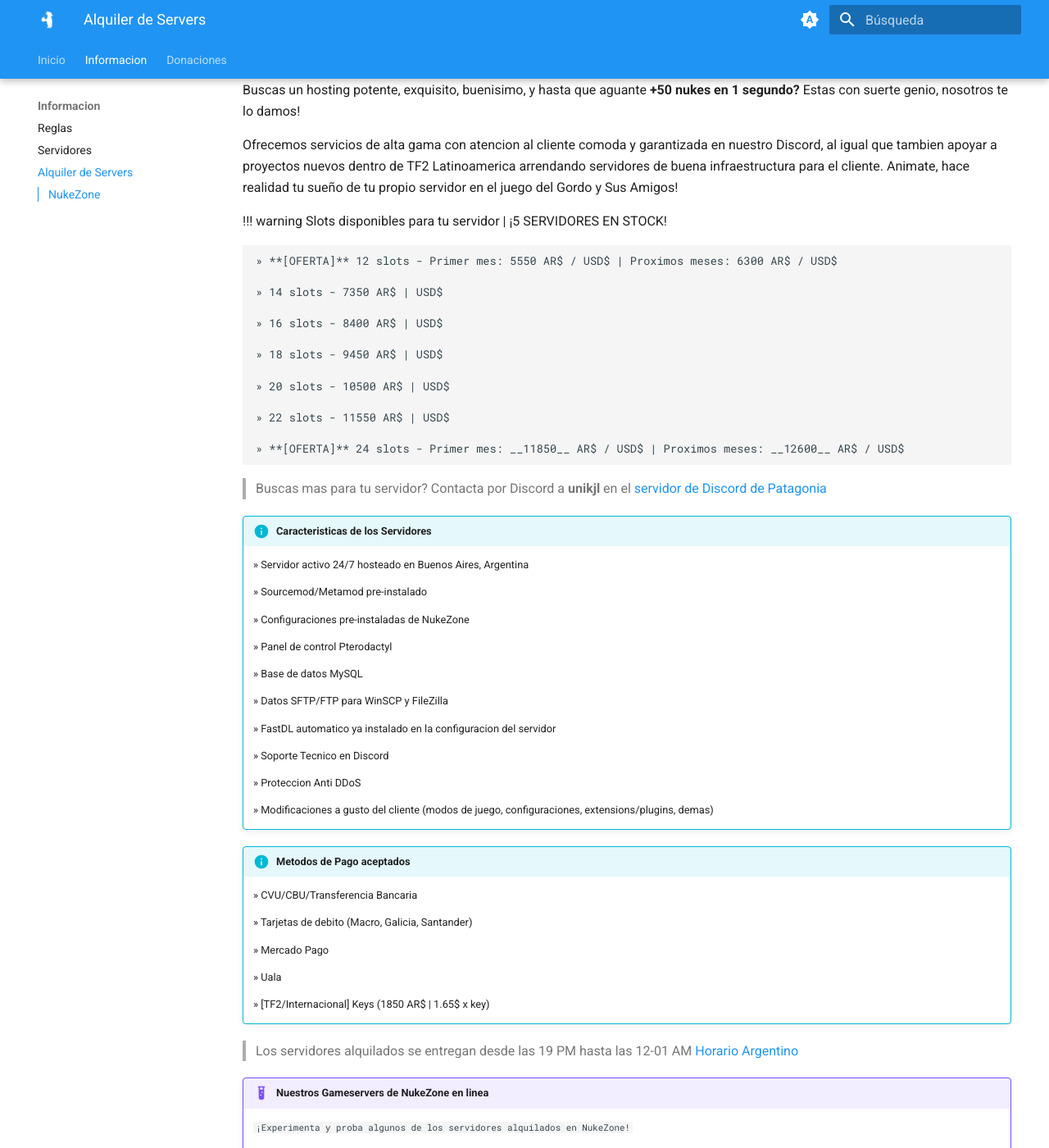
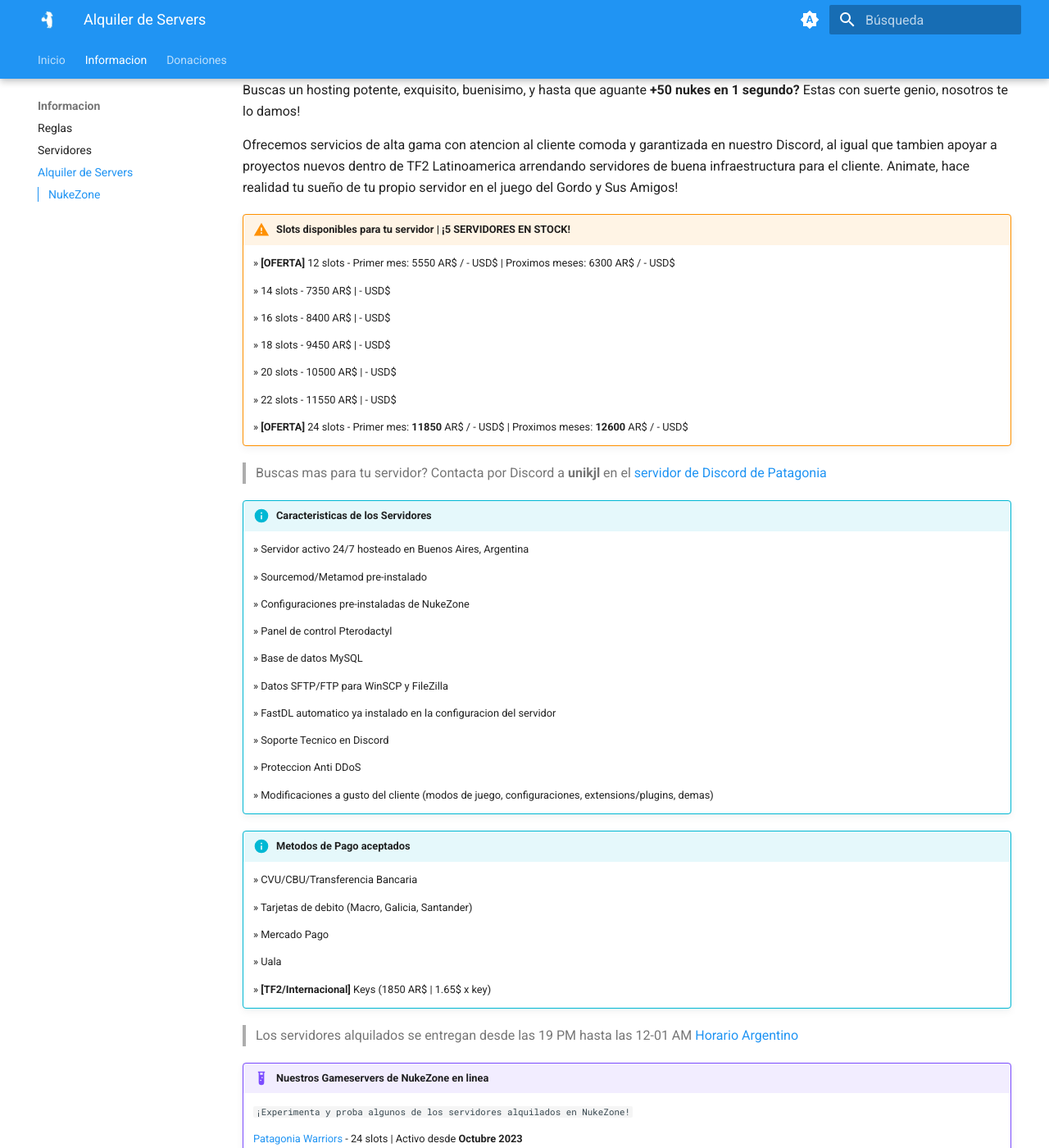
Before and after one commit to patagoniawarriors/docs, an MkDocs documentation site: the page built from docs/info/hosting.md, in a window 1280 px wide and 1400 px high, scrolled down 263 px. Shown: the whole window at 82% size. Built offline with MkDocs 1.6.1 and Material for MkDocs 9.7.7, drawn with Linux system fonts in a browser that asks for light colours.

Commit message:
Update hosting.md

```diff
--- a/docs/info/hosting.md
+++ b/docs/info/hosting.md
@@ -5,21 +5,21 @@ Buscas un hosting potente, exquisito, buenisimo, y hasta que aguante **+50 nukes
 
 Ofrecemos servicios de alta gama con atencion al cliente comoda y garantizada en nuestro Discord, al igual que tambien apoyar a proyectos nuevos dentro de TF2 Latinoamerica arrendando servidores de buena infraestructura para el cliente. Animate, hace realidad tu sueño de tu propio servidor en el juego del Gordo y Sus Amigos!
 
-!!! warning Slots disponibles para tu servidor | ¡5 SERVIDORES EN STOCK!
+!!! warning "Slots disponibles para tu servidor | ¡5 SERVIDORES EN STOCK!"
 
-	» **[OFERTA]** 12 slots - Primer mes: 5550 AR$ / USD$ | Proximos meses: 6300 AR$ / USD$
+	» **[OFERTA]** 12 slots - Primer mes: 5550 AR$ / - USD$ | Proximos meses: 6300 AR$ / - USD$
 
-	» 14 slots - 7350 AR$ | USD$
+	» 14 slots - 7350 AR$ | - USD$
 
-	» 16 slots - 8400 AR$ | USD$
+	» 16 slots - 8400 AR$ | - USD$
 
-	» 18 slots - 9450 AR$ | USD$
+	» 18 slots - 9450 AR$ | - USD$
 
-	» 20 slots - 10500 AR$ | USD$
+	» 20 slots - 10500 AR$ | - USD$
 
-	» 22 slots - 11550 AR$ | USD$
+	» 22 slots - 11550 AR$ | - USD$
 
-	» **[OFERTA]** 24 slots - Primer mes: __11850__ AR$ / USD$ | Proximos meses: __12600__ AR$ / USD$
+	» **[OFERTA]** 24 slots - Primer mes: __11850__ AR$ / - USD$ | Proximos meses: __12600__ AR$ / - USD$
 
 
 > Buscas mas para tu servidor? Contacta por Discord a **unikjl** en el [servidor de Discord de Patagonia](https://discord.gg/WPJuTwwCTD)
@@ -57,7 +57,7 @@ Ofrecemos servicios de alta gama con atencion al cliente comoda y garantizada en
 
 	» Uala
 
-	» [TF2/Internacional] Keys (1850 AR$ | 1.65$ x key)
+	» **[TF2/Internacional]** Keys (1850 AR$ | 1.65$ x key)
 
 > Los servidores alquilados se entregan desde las 19 PM hasta las 12-01 AM [Horario Argentino](https://time.is/es/Buenos_Aires)
 
```
